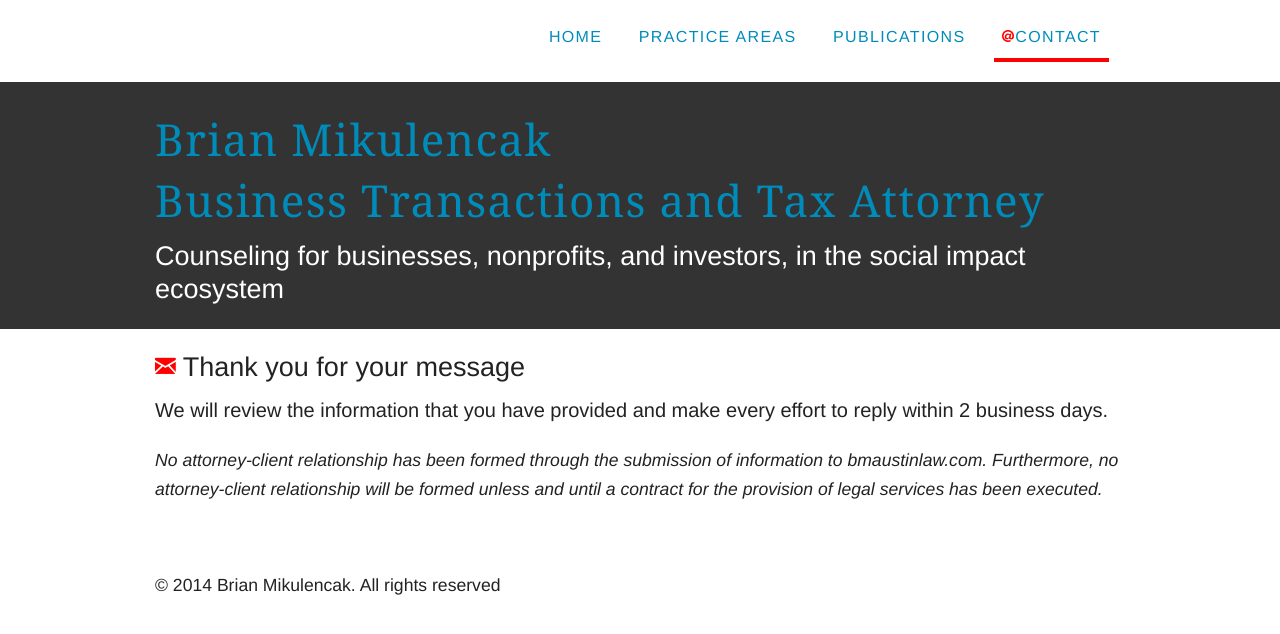
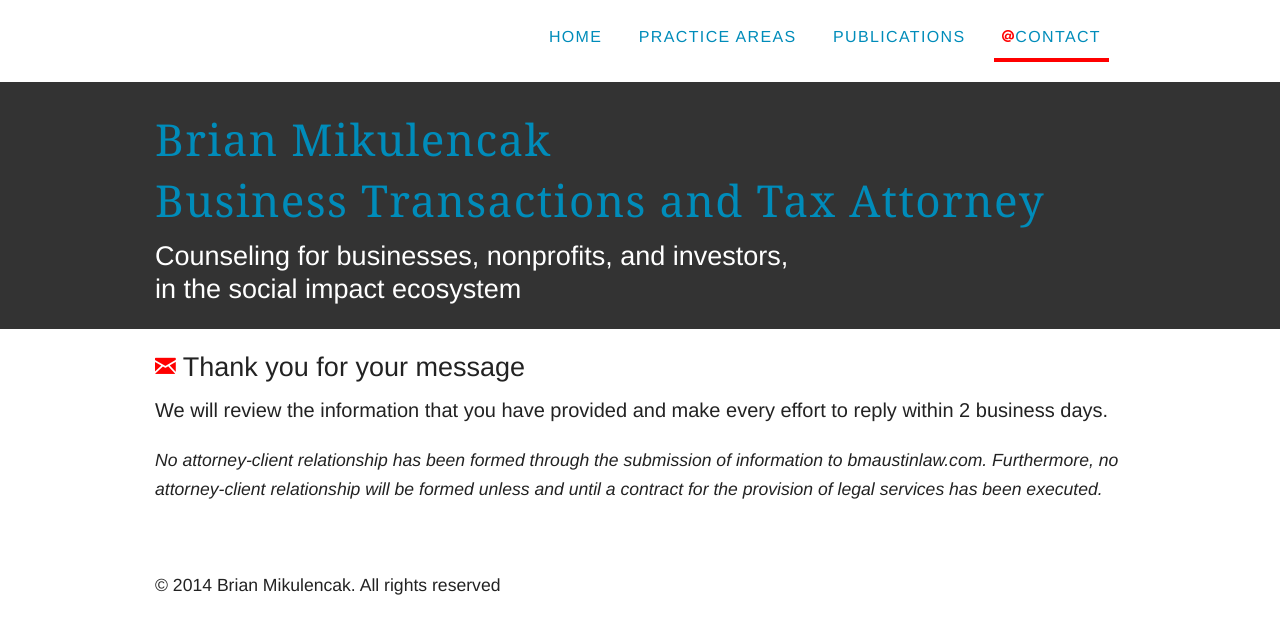
Before and after one commit to brianmik/bmaustinlaw, a Jekyll site: the page rafts/thank-you.html, which Jekyll copies as it is, in a window 1280 px wide. Shown: the top 634 px of the page. Built offline with Jekyll 4.4.1, drawn with Linux system fonts in a browser that asks for light colours.

Commit message:
Counseling

```diff
--- a/rafts/blog/index.html
+++ b/rafts/blog/index.html
@@ -55,7 +55,7 @@
         </div>
       </div>
 
-          <div id="top"> <div class="row"> <div class="large-12 columns"> <header itemscope itemtype="http://schema.org/Organization"> <h1 class="site-name"><a class="title-link" href="/index.html"><span itemprop="name">Brian Mikulencak</span><br /><span itemprop="name">Business Transactions and Tax Attorney</span></a></h1> <h2 class="tagline" itemprop="description">Counseling for businesses, nonprofits, and investors, in the social impact ecosystem</h2> </header> </div> </div> </div>
+          <div id="top"> <div class="row"> <div class="large-12 columns"> <header itemscope itemtype="http://schema.org/Organization"> <h1 class="site-name"><a class="title-link" href="/index.html"><span itemprop="name">Brian Mikulencak</span><br /><span itemprop="name">Business Transactions and Tax Attorney</span></a></h1> <h2 class="tagline" itemprop="description">Counseling for businesses, nonprofits, and investors,</span><br /><span itemprop="tagline">in the social impact ecosystem</span></h2> </header> </div> </div> </div>
 
             <div id="middle">
   <div class="row">
--- a/rafts/contact.html
+++ b/rafts/contact.html
@@ -55,7 +55,7 @@
         </div>
       </div>
 
-          <div id="top"> <div class="row"> <div class="large-12 columns"> <header itemscope itemtype="http://schema.org/Organization"> <h1 class="site-name"><a class="title-link" href="/index.html"><span itemprop="name">Brian Mikulencak</span><br /><span itemprop="name">Business Transactions and Tax Attorney</span></a></h1> <h2 class="tagline" itemprop="description">Counseling for businesses, nonprofits, and investors, in the social impact ecosystem</h2> </header> </div> </div> </div>
+          <div id="top"> <div class="row"> <div class="large-12 columns"> <header itemscope itemtype="http://schema.org/Organization"> <h1 class="site-name"><a class="title-link" href="/index.html"><span itemprop="name">Brian Mikulencak</span><br /><span itemprop="name">Business Transactions and Tax Attorney</span></a></h1> <h2 class="tagline" itemprop="description">Counseling for businesses, nonprofits, and investors,</span><br /><span itemprop="tagline">in the social impact ecosystem</span></h2> </header> </div> </div> </div>
 
           <div id="middle">
 	<div class="row">
--- a/rafts/jekyll/update/2013/11/10/welcome-to-jekyll.html
+++ b/rafts/jekyll/update/2013/11/10/welcome-to-jekyll.html
@@ -55,7 +55,7 @@
         </div>
       </div>
 
-          <div id="top"> <div class="row"> <div class="large-12 columns"> <header itemscope itemtype="http://schema.org/Organization"> <h1 class="site-name"><a class="title-link" href="/index.html"><span itemprop="name">Brian Mikulencak</span><br /><span itemprop="name">Business Transactions and Tax Attorney</span></a></h1> <h2 class="tagline" itemprop="description">Counseling for businesses, nonprofits, and investors, in the social impact ecosystem</h2> </header> </div> </div> </div>
+          <div id="top"> <div class="row"> <div class="large-12 columns"> <header itemscope itemtype="http://schema.org/Organization"> <h1 class="site-name"><a class="title-link" href="/index.html"><span itemprop="name">Brian Mikulencak</span><br /><span itemprop="name">Business Transactions and Tax Attorney</span></a></h1> <h2 class="tagline" itemprop="description">Counseling for businesses, nonprofits, and investors,</span><br /><span itemprop="tagline">in the social impact ecosystem</span></h2> </header> </div> </div> </div>
 
           <div id="middle">
   <div class="row">
--- a/rafts/practice-areas.html
+++ b/rafts/practice-areas.html
@@ -55,7 +55,7 @@
         </div>
       </div>
 
-          <div id="top"> <div class="row"> <div class="large-12 columns"> <header itemscope itemtype="http://schema.org/Organization"> <h1 class="site-name"><a class="title-link" href="/index.html"><span itemprop="name">Brian Mikulencak</span><br /><span itemprop="name">Business Transactions and Tax Attorney</span></a></h1> <h2 class="tagline" itemprop="description">Counseling for businesses, nonprofits, and investors, in the social impact ecosystem</h2> </header> </div> </div> </div>
+          <div id="top"> <div class="row"> <div class="large-12 columns"> <header itemscope itemtype="http://schema.org/Organization"> <h1 class="site-name"><a class="title-link" href="/index.html"><span itemprop="name">Brian Mikulencak</span><br /><span itemprop="name">Business Transactions and Tax Attorney</span></a></h1> <h2 class="tagline" itemprop="description">Counseling for businesses, nonprofits, and investors,</span><br /><span itemprop="tagline">in the social impact ecosystem</span></h2> </header> </div> </div> </div>
 
           <div id="middle">
   <div class="row">
--- a/rafts/publications.html
+++ b/rafts/publications.html
@@ -55,7 +55,7 @@
         </div>
       </div>
 
-          <div id="top"> <div class="row"> <div class="large-12 columns"> <header itemscope itemtype="http://schema.org/Organization"> <h1 class="site-name"><a class="title-link" href="/index.html"><span itemprop="name">Brian Mikulencak</span><br /><span itemprop="name">Business Transactions and Tax Attorney</span></a></h1> <h2 class="tagline" itemprop="description">Counseling for businesses, nonprofits, and investors, in the social impact ecosystem</h2> </header> </div> </div> </div>
+          <div id="top"> <div class="row"> <div class="large-12 columns"> <header itemscope itemtype="http://schema.org/Organization"> <h1 class="site-name"><a class="title-link" href="/index.html"><span itemprop="name">Brian Mikulencak</span><br /><span itemprop="name">Business Transactions and Tax Attorney</span></a></h1> <h2 class="tagline" itemprop="description">Counseling for businesses, nonprofits, and investors,</span><br /><span itemprop="tagline">in the social impact ecosystem</span></h2> </header> </div> </div> </div>
 
           <div id="middle">
 	<div class="row">
--- a/rafts/thank-you.html
+++ b/rafts/thank-you.html
@@ -55,7 +55,7 @@
         </div>
       </div>
 
-          <div id="top"> <div class="row"> <div class="large-12 columns"> <header itemscope itemtype="http://schema.org/Organization"> <h1 class="site-name"><a class="title-link" href="/index.html"><span itemprop="name">Brian Mikulencak</span><br /><span itemprop="name">Business Transactions and Tax Attorney</span></a></h1> <h2 class="tagline" itemprop="description">Counseling for businesses, nonprofits, and investors, in the social impact ecosystem</h2> </header> </div> </div> </div>
+          <div id="top"> <div class="row"> <div class="large-12 columns"> <header itemscope itemtype="http://schema.org/Organization"> <h1 class="site-name"><a class="title-link" href="/index.html"><span itemprop="name">Brian Mikulencak</span><br /><span itemprop="name">Business Transactions and Tax Attorney</span></a></h1> <h2 class="tagline" itemprop="description">Counseling for businesses, nonprofits, and investors,</span><br /><span itemprop="tagline">in the social impact ecosystem</span></h2> </header> </div> </div> </div>
 
           <div id="middle">
 	<div class="row">
```
